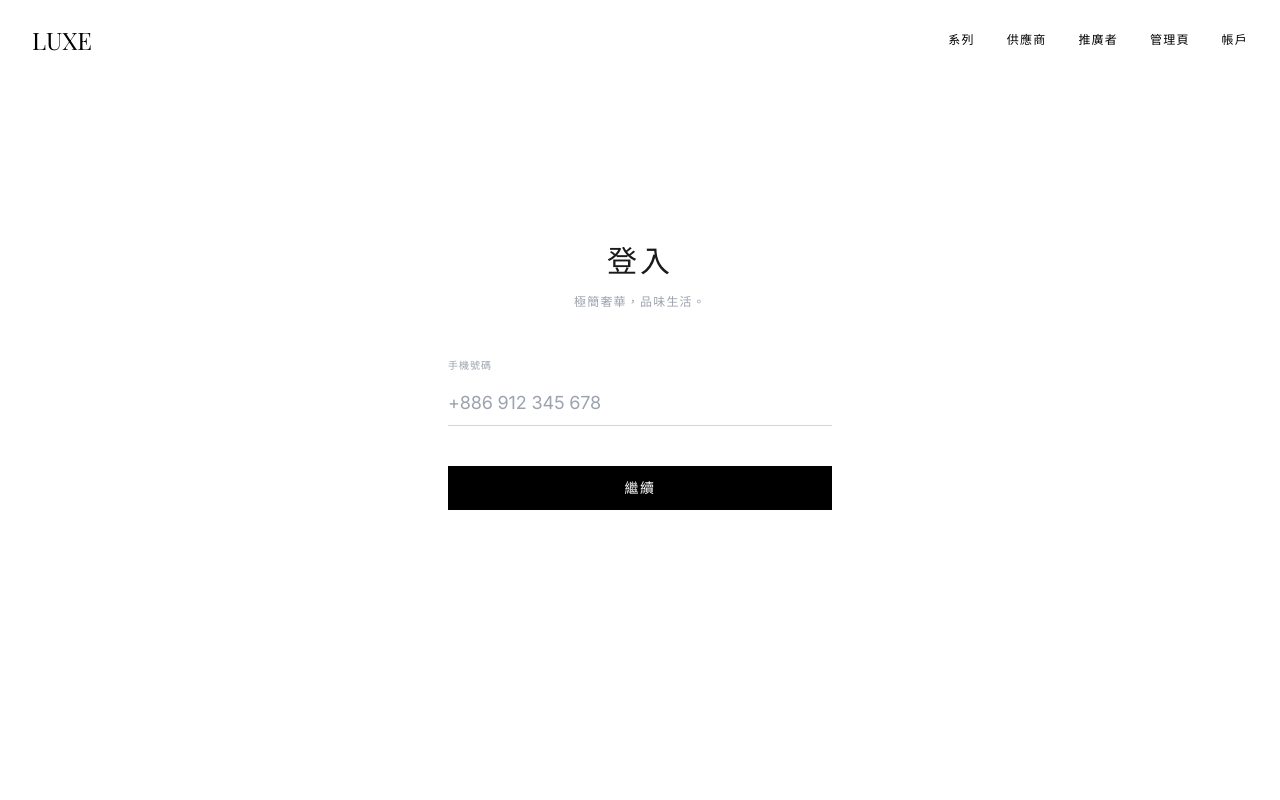
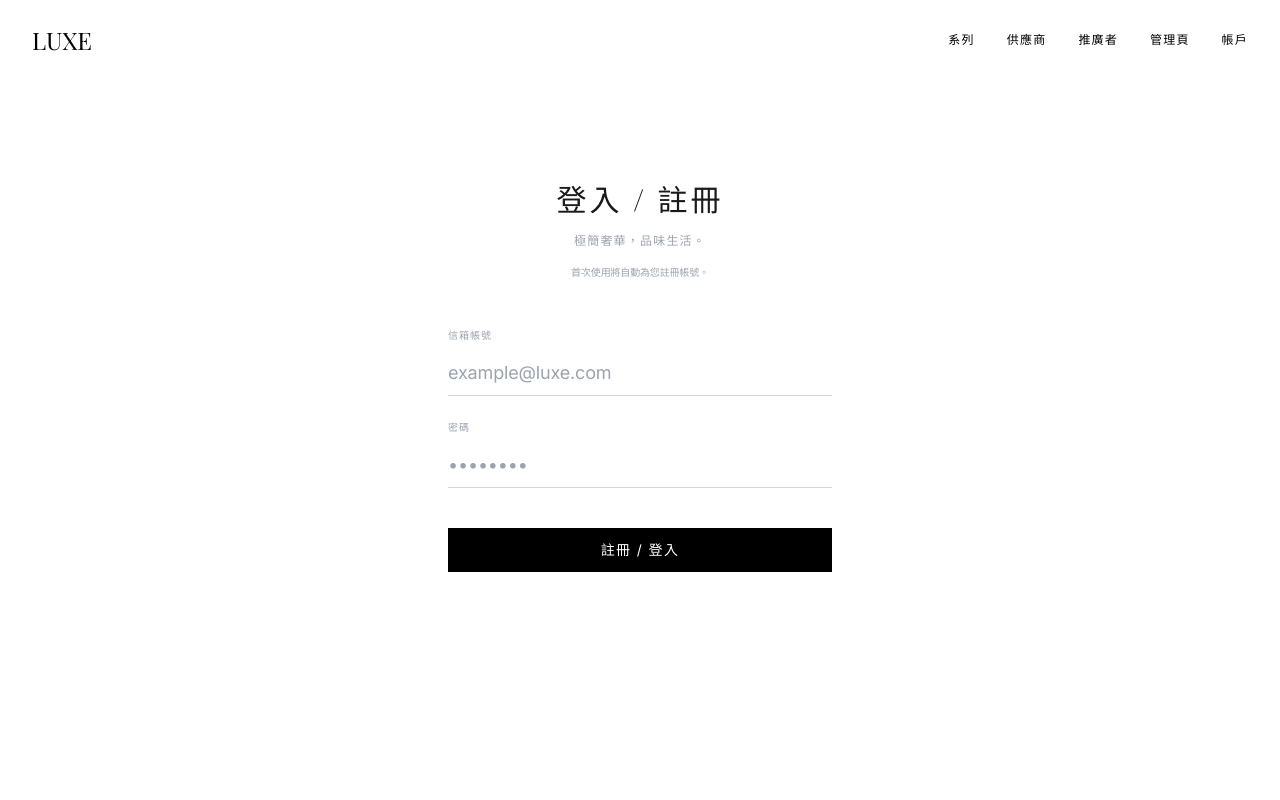
Before and after one commit to pcmnking/powerp, a Next.js app: page /login in a window 1280 px wide. Shown: the top 800 px of the page. Built offline with nearby package versions, Linux system fonts and the light colour scheme; no server answers; a web font is replaced by a local one.

Commit message:
feat: implement working login and signup form

```diff
--- a/src/app/login/page.tsx
+++ b/src/app/login/page.tsx
@@ -1,73 +1,86 @@
 "use client";
 
 import { useState } from "react";
+import { supabase } from "@/lib/supabase/client";
+import { useRouter } from "next/navigation";
 
 export default function LoginPage() {
     const [phone, setPhone] = useState("");
-    const [otp, setOtp] = useState("");
-    const [step, setStep] = useState(1); // 1: 電話, 2: 驗證碼
+    const [password, setPassword] = useState("");
+    const [loading, setLoading] = useState(false);
+    const router = useRouter();
 
-    const handleSendOtp = (e: React.FormEvent) => {
+    const handleLoginOrSignup = async (e: React.FormEvent) => {
         e.preventDefault();
-        // Supabase 認證邏輯將在此
-        setStep(2);
-    };
+        setLoading(true);
 
-    const handleVerifyOtp = (e: React.FormEvent) => {
-        e.preventDefault();
-        // Supabase 驗證碼校驗邏輯將在此
+        try {
+            // 嘗試使用信箱登入 (這裡簡單起見用 phone 變數當作信箱)
+            const { error: signInError } = await supabase.auth.signInWithPassword({
+                email: phone,
+                password: password,
+            });
+
+            if (signInError) {
+                // 如果登入失敗，可能是沒有帳號，嘗試註冊
+                const { error: signUpError } = await supabase.auth.signUp({
+                    email: phone,
+                    password: password,
+                });
+
+                if (signUpError) {
+                    throw signUpError;
+                }
+                alert("註冊成功！請檢查您的信箱進行驗證 (如果 Supabase 啟用了信箱驗證)，或直接登入。");
+            } else {
+                alert("登入成功！");
+                router.push("/"); // 登入後回到首頁
+            }
+        } catch (error: any) {
+            alert("錯誤: " + error.message);
+        } finally {
+            setLoading(false);
+        }
     };
 
     return (
         <div className="flex flex-col items-center justify-center min-h-[70vh] px-8">
             <div className="w-full max-w-sm space-y-12">
                 <div className="space-y-4 text-center">
-                    <h1 className="text-3xl font-serif tracking-widest uppercase">登入</h1>
+                    <h1 className="text-3xl font-serif tracking-widest uppercase">登入 / 註冊</h1>
                     <p className="text-xs text-gray-400 uppercase tracking-widest">極簡奢華，品味生活。</p>
+                    <p className="text-[10px] text-gray-400 mt-2">首次使用將自動為您註冊帳號。</p>
                 </div>
 
-                {step === 1 ? (
-                    <form onSubmit={handleSendOtp} className="space-y-10">
+                <form onSubmit={handleLoginOrSignup} className="space-y-10">
+                    <div className="flex flex-col space-y-6">
                         <div className="flex flex-col space-y-2">
-                            <label className="text-[10px] uppercase tracking-widest text-gray-400">手機號碼</label>
+                            <label className="text-[10px] uppercase tracking-widest text-gray-400">信箱帳號</label>
                             <input
-                                type="tel"
-                                placeholder="+886 912 345 678"
+                                type="email"
+                                placeholder="example@luxe.com"
                                 className="luxury-input text-lg"
                                 value={phone}
                                 onChange={(e) => setPhone(e.target.value)}
                                 required
                             />
                         </div>
-                        <button type="submit" className="w-full luxury-button">
-                            繼續
-                        </button>
-                    </form>
-                ) : (
-                    <form onSubmit={handleVerifyOtp} className="space-y-10">
                         <div className="flex flex-col space-y-2">
-                            <label className="text-[10px] uppercase tracking-widest text-gray-400">驗證碼</label>
+                            <label className="text-[10px] uppercase tracking-widest text-gray-400">密碼</label>
                             <input
-                                type="text"
-                                placeholder="000000"
-                                className="luxury-input text-center text-2xl tracking-[0.5em]"
-                                value={otp}
-                                onChange={(e) => setOtp(e.target.value)}
+                                type="password"
+                                placeholder="••••••••"
+                                className="luxury-input text-lg"
+                                value={password}
+                                onChange={(e) => setPassword(e.target.value)}
                                 required
                             />
                         </div>
-                        <button type="submit" className="w-full luxury-button">
-                            驗證
-                        </button>
-                        <button
-                            type="button"
-                            onClick={() => setStep(1)}
-                            className="w-full text-[10px] uppercase tracking-widest text-gray-400 hover:text-black transition-colors"
-                        >
-                            回到手機輸入
-                        </button>
-                    </form>
-                )}
+                    </div>
+                    <button type="submit" disabled={loading} className="w-full luxury-button disabled:opacity-50">
+                        {loading ? "處理中..." : "註冊 / 登入"}
+                    </button>
+                </form>
             </div>
         </div>
     );
```
